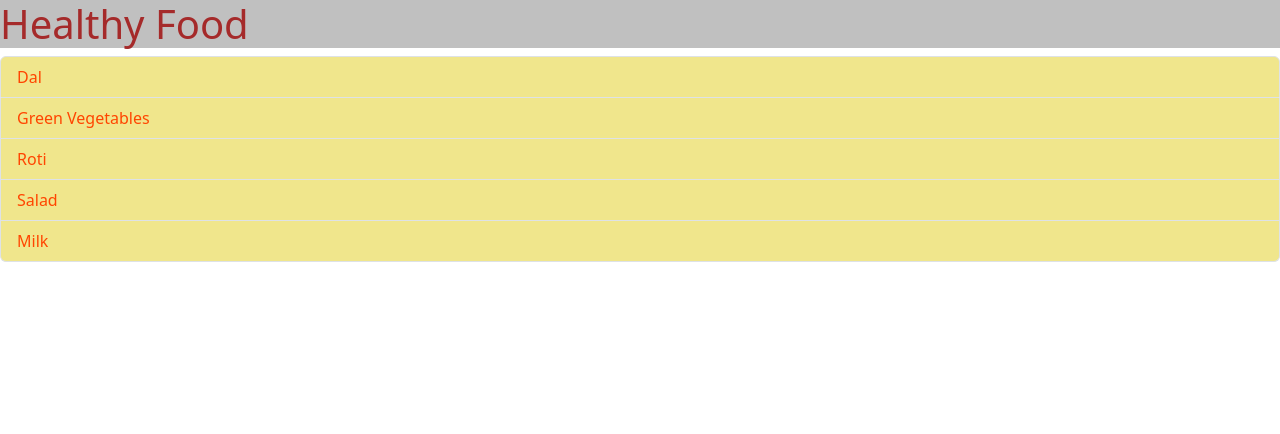
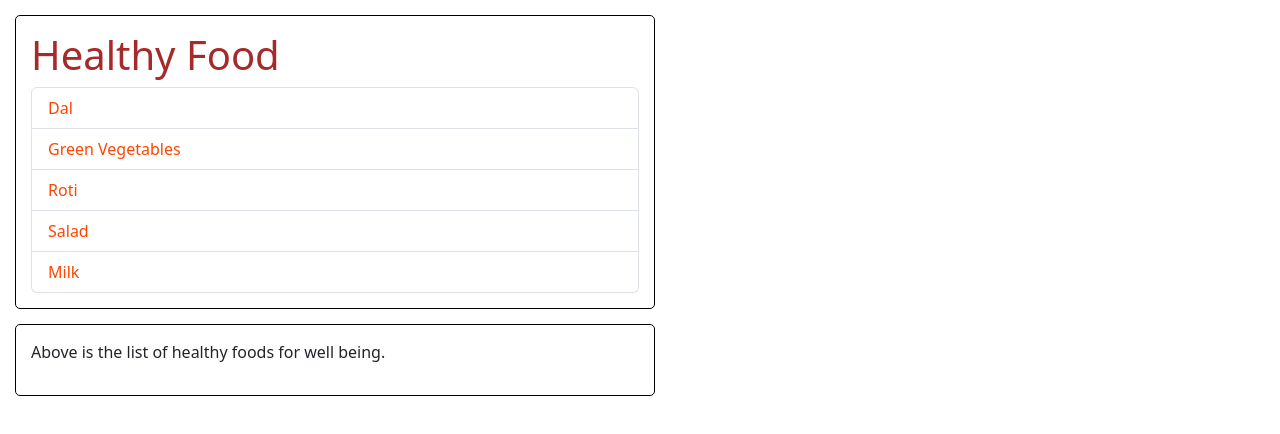
Before and after one commit to BhavikaBajaj/react-learning, a React (Vite) app in the folder learning-fragments/: page / in a window 1280 px wide. Shown: the top 434 px of the page. Built offline with nearby package versions, Linux system fonts and the light colour scheme.

Commit message:
Learning - Passing children as prop

```diff
--- a/learning-fragments/src/App.css
+++ b/learning-fragments/src/App.css
@@ -1,4 +1,3 @@
 .food-heading {
-  background-color: silver;
   color: brown;
 }
--- a/learning-fragments/src/App.jsx
+++ b/learning-fragments/src/App.jsx
@@ -1,19 +1,22 @@
-import { useState } from "react";
-import reactLogo from "./assets/react.svg";
-import viteLogo from "/vite.svg";
 import "./App.css";
 import "bootstrap/dist/css/bootstrap.min.css";
 import FoodItems from "./components/FoodItems";
 import ErrorMessage from "./components/ErrorMessage";
+import Container from "./components/Container";
 
 function App() {
   // let foodItems = [];
   let foodItems = ["Dal", "Green Vegetables", "Roti", "Salad", "Milk"];
   return (
     <>
-      <h1 className="food-heading">Healthy Food</h1>
-      <ErrorMessage items={foodItems}></ErrorMessage>
-      <FoodItems items={foodItems}></FoodItems>
+      <Container>
+        <h1 className="food-heading">Healthy Food</h1>
+        <ErrorMessage items={foodItems}></ErrorMessage>
+        <FoodItems items={foodItems}></FoodItems>
+      </Container>
+      <Container>
+        <p>Above is the list of healthy foods for well being.</p>
+      </Container>
     </>
   );
 }
--- /dev/null
+++ b/learning-fragments/src/components/Container.jsx
@@ -0,0 +1,6 @@
+import styles from "./Container.module.css";
+
+const Container = ({ children }) => {
+  return <div className={styles["container"]}>{children}</div>;
+};
+export default Container;
--- /dev/null
+++ b/learning-fragments/src/components/Container.module.css
@@ -0,0 +1,8 @@
+.container {
+  border: 1px solid black;
+  border-radius: 5px;
+  margin: 15px;
+  width: 50%;
+  min-width: 300px;
+  padding: 15px;
+}
--- a/learning-fragments/src/components/Item.jsx
+++ b/learning-fragments/src/components/Item.jsx
@@ -1,4 +1,5 @@
 import styles from "./Item.module.css";
+
 console.log(styles);
 const Item = ({ foodItem }) => {
   return (
--- a/learning-fragments/src/components/Item.module.css
+++ b/learning-fragments/src/components/Item.module.css
@@ -1,8 +1,8 @@
 .item {
-  background-color: khaki !important;
+  /* background-color: khaki; */
 }
 
 .item-span {
-  font-weight: 500 !important;
-  color: orangered !important;
+  font-weight: 500;
+  color: orangered;
 }
```
